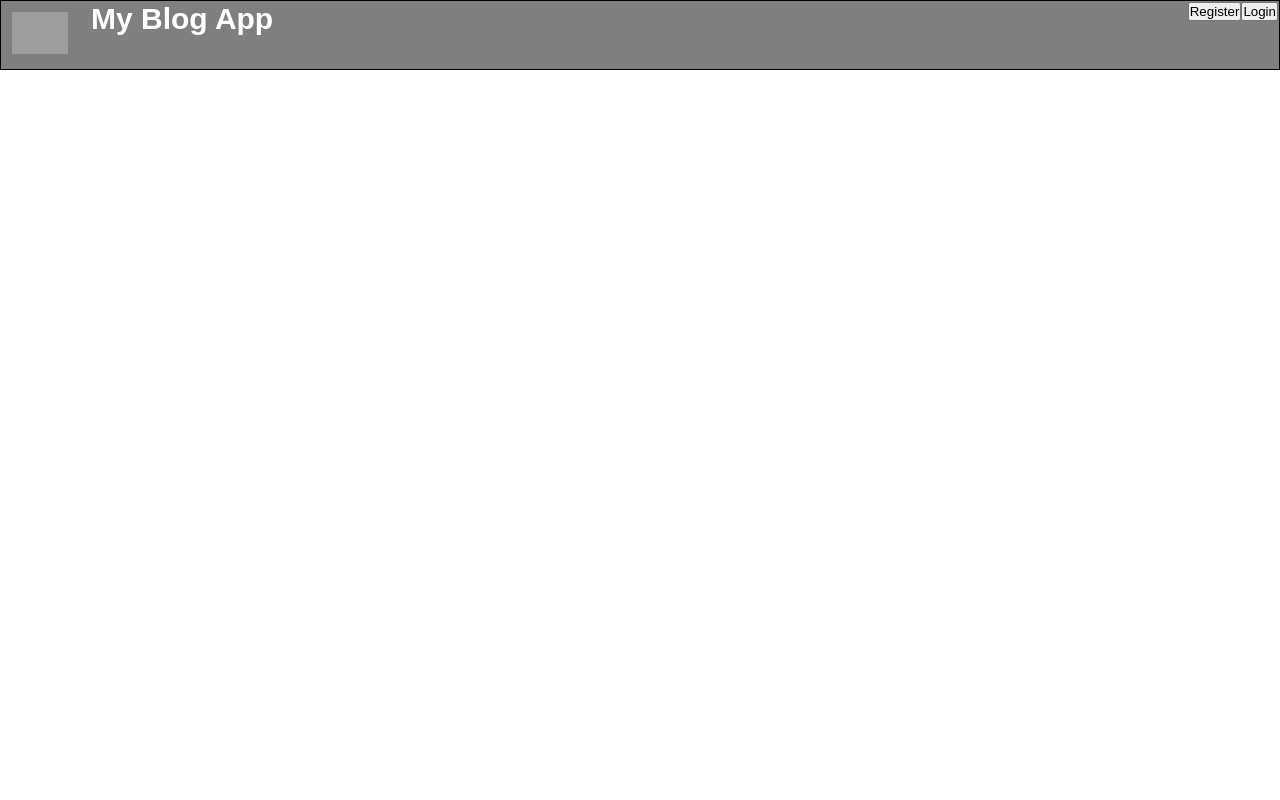
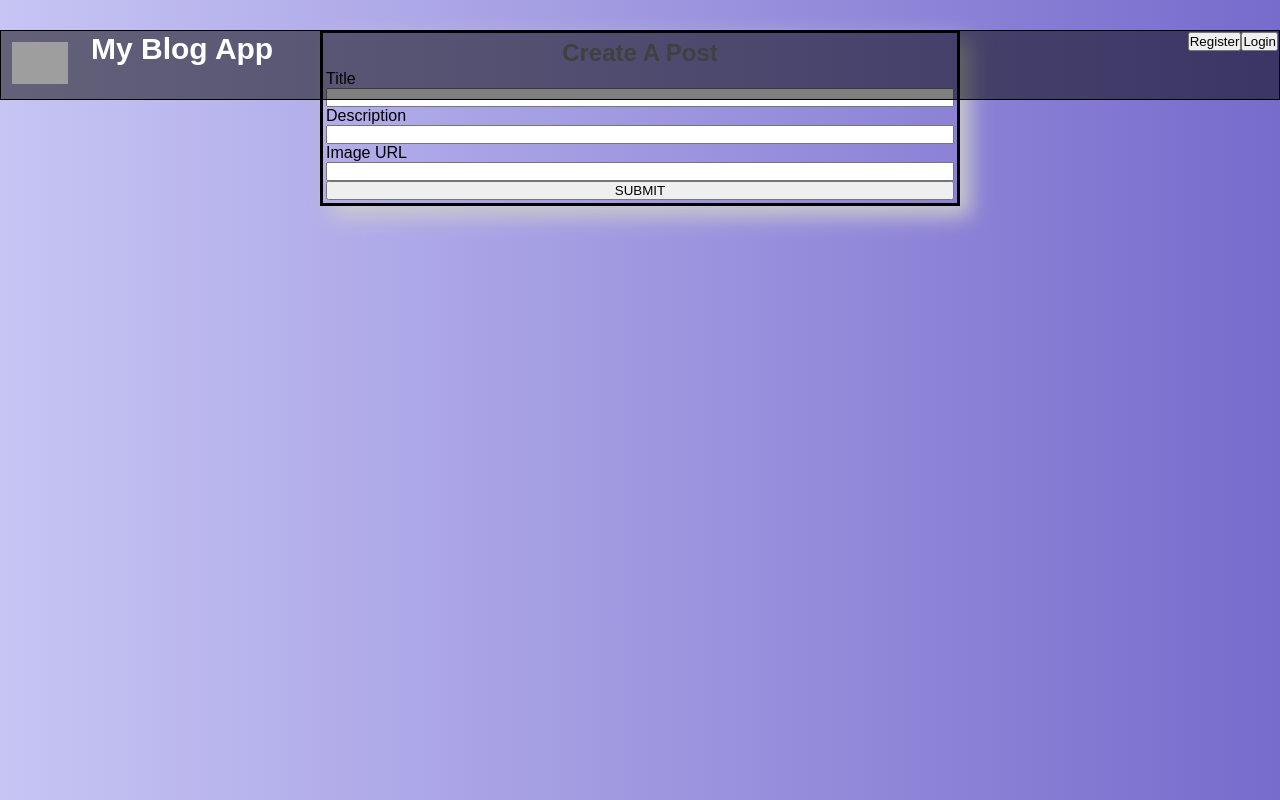
Before and after one commit to chingu-voyages/v44-tier3-team-30, a React (Create React App) app in the folder frontend/: page /create-blog in a window 1280 px wide. Built offline with nearby package versions, Linux system fonts and the light colour scheme; grey boxes are pictures that could not be loaded.

Commit message:
Added Create Blog Feature

```diff
--- a/frontend/src/App.css
+++ b/frontend/src/App.css
@@ -371,3 +371,23 @@ body {
   }
 
   /* ************************************************************************************************************************************************************** */
+
+
+  .create-blog-box{
+	width: 50%;
+	border: 3px solid black;
+	padding: 3px;
+	margin: auto;
+	box-shadow: 10px 10px 20px #ccc;
+	display: flex;
+	flex-direction: column;
+	margin-top: 30px;
+  }
+
+
+	.create-blog-box h2{
+		text-align: center;
+		font-weight: bold;
+		padding: 3px;
+		color: grey;
+	}
--- a/frontend/src/App.js
+++ b/frontend/src/App.js
@@ -6,6 +6,7 @@ import Blogs from './pages/Blogs';
 import Register from './pages/Register';
 import Login from './pages/Login'
 import UserBlogs from './pages/UserBlogs'
+import CreateBlog from './pages/CreateBlog'
 
 function App() {
   return (
@@ -15,6 +16,7 @@ function App() {
       <Route path="/" element={<Blogs/>}/>
       <Route path="/blogs" element={<Blogs/>}/>
       <Route path="/my-blogs" element={<UserBlogs/>}/>
+      <Route path="/create-blog" element={<CreateBlog/>}/>
       <Route path="/login" element={<Login/>}/>
       <Route path="/register" element={<Register/>}/>
       {/* <Route path="/create-blog" element={<createNewBlog/>}/> */}
--- /dev/null
+++ b/frontend/src/components/blogCard.js
@@ -0,0 +1,31 @@
+import React from 'react'
+
+const blogCard = (props) => {
+
+    const { title, description, image, username, time, id, isUser } = props;
+
+  return (
+    <div>
+        <div class="ag-format-container">
+  <div class="ag-courses_box">
+    <div class="ag-courses_item">
+      <a href="#" class="ag-courses-item_link">
+        <div class="ag-courses-item_bg"></div>
+
+        <div class="ag-courses-item_title">{title}</div>
+
+        <div class="ag-courses-item_date-box">
+          Author :<span class="ag-courses-item_date">{description}</span>
+        </div>
+        <div class="ag-courses-item_date-box">
+          Published :<span class="ag-courses-item_date">{time}</span>
+        </div>
+      </a>
+    </div>
+  </div>
+</div>;
+    </div>
+  )
+}
+
+export default blogCard
--- /dev/null
+++ b/frontend/src/pages/CreateBlog.js
@@ -0,0 +1,96 @@
+import React, { useState } from "react";
+import axios from "axios";
+import { useNavigate } from "react-router-dom";
+
+const CreateBlog = () => {
+  const id = localStorage.getItem("userId");
+  const navigate = useNavigate();
+  const [inputs, setInputs] = useState({
+    title: "",
+    description: "",
+    image: "",
+  });
+  // input change
+  const handleChange = (e) => {
+    setInputs((prevState) => ({
+      ...prevState,
+      [e.target.name]: e.target.value,
+    }));
+  };
+  //form
+  const handleSubmit = async (e) => {
+    e.preventDefault();
+    try {
+      const { data } = await axios.post("/api/ver1/blog/create-blog", {
+        title: inputs.title,
+        description: inputs.description,
+        image: inputs.image,
+        user: id,
+      });
+      if (data?.success) {
+        alert("Blog Created");
+        navigate("/my-blogs");
+      }
+    } catch (error) {
+      console.log(error);
+    }
+  };
+  return (
+    <>
+      <form onSubmit={handleSubmit}>
+        <div className="create-blog-box"
+
+        >
+          <h2
+
+          >
+            Create A Post
+          </h2>
+          <div
+            sx={{ mb: 1, mt: 2, fontSize: "24px", fontWeight: "bold" }}
+          >
+            Title
+          </div>
+          <input
+          type="text"
+            name="title"
+            value={inputs.title}
+            onChange={handleChange}
+            required
+          />
+          <div
+            sx={{ mb: 1, mt: 2, fontSize: "24px", fontWeight: "bold" }}
+          >
+            Description
+          </div>
+          <input
+            type="text"
+            name="description"
+            value={inputs.description}
+            onChange={handleChange}
+            margin="normal"
+            variant="outlined"
+            required
+          />
+          <div
+            sx={{ mb: 1, mt: 2, fontSize: "24px", fontWeight: "bold" }}
+          >
+            Image URL
+          </div>
+          <input type="text"
+            name="image"
+            value={inputs.image}
+            onChange={handleChange}
+
+            required
+          />
+          <button type="submit" color="primary" variant="contained">
+            SUBMIT
+          </button>
+        </div>
+      </form>
+    </>
+  );
+};
+
+export default CreateBlog;
--- /dev/null
+++ b/frontend/src/pages/UserBlogs.js
@@ -0,0 +1,45 @@
+import React, { useState, useEffect } from "react";
+import axios from "axios";
+import BlogCard from "../components/blogCard";
+const UserBlogs = () => {
+  const [blogs, setBlogs] = useState([]);
+
+  //get user blogs
+  const getUserBlogs = async () => {
+    try {
+      const id = localStorage.getItem("userId");
+      const { data } = await axios.get(`/api/ver1/blog/user-blog/${id}`);
+      if (data?.success) {
+        setBlogs(data?.userBlog.blogs);
+      }
+    } catch (error) {
+      console.log(error);
+    }
+  };
+
+  useEffect(() => {
+    getUserBlogs();
+  }, []);
+  console.log(blogs);
+  return (
+    <div>
+      {blogs && blogs.length > 0 ? (
+        blogs.map((blog) => (
+          <BlogCard
+            id={blog._id}
+            isUser={true}
+            title={blog.title}
+            description={blog.description}
+            image={blog.image}
+            username={blog.username}
+            time={blog.createdAt}
+          />
+        ))
+      ) : (
+        <h1>You Havent Created a blog</h1>
+      )}
+    </div>
+  );
+};
+
+export default UserBlogs;
```
